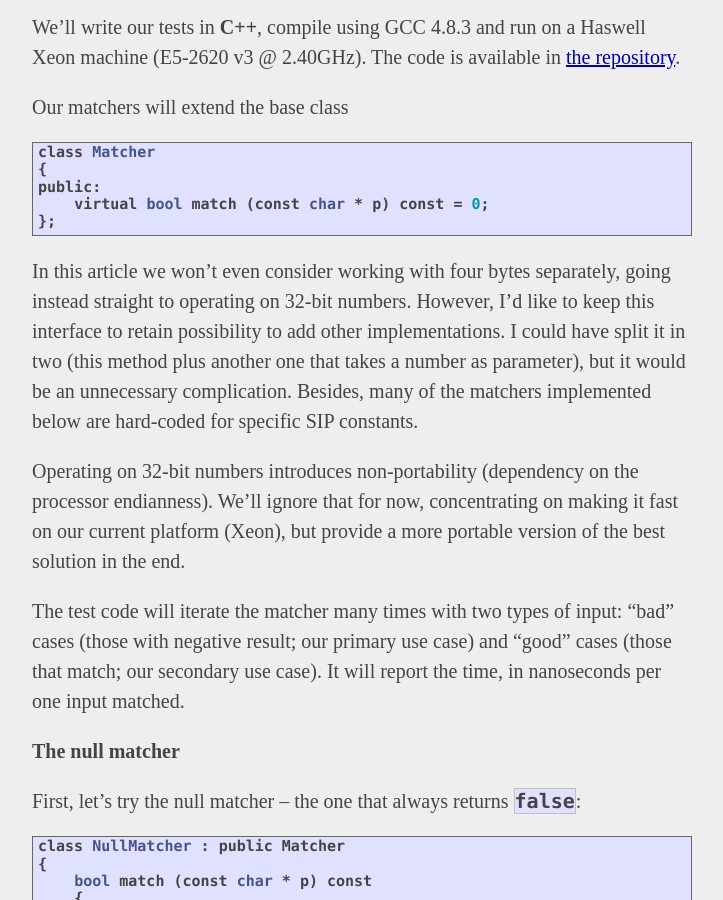
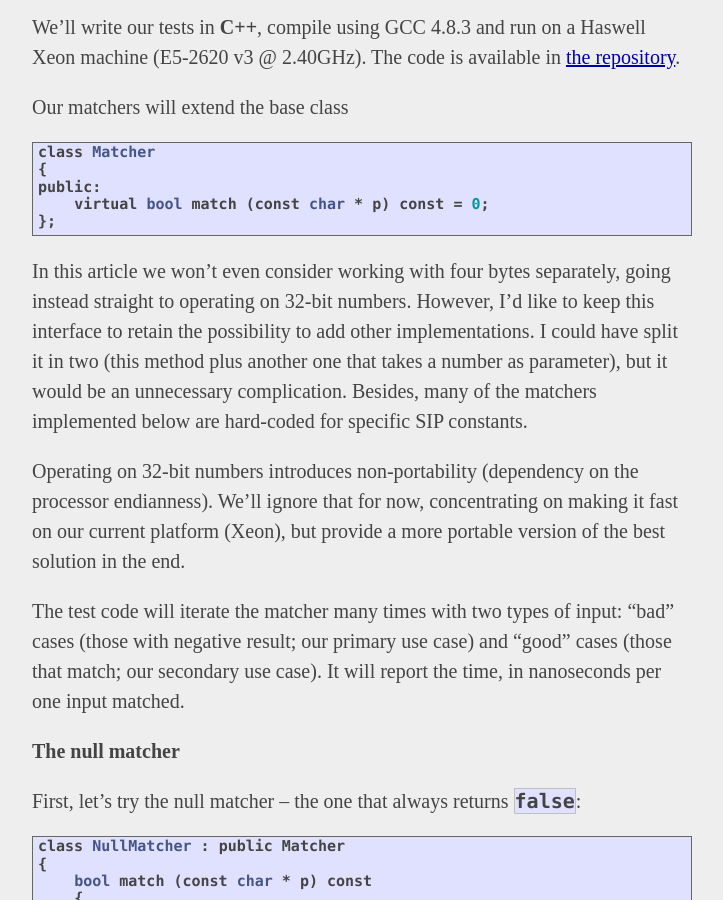
Before and after one commit to pzemtsov/pzemtsov.github.io, a Jekyll site: the page built from _posts/2016-10-16-custom-hash-function.md, in a window 1280 px wide and 900 px high, scrolled down 1138 px. Shown: the whole window, without its empty margins (278-1001 px from the left). Built offline with Jekyll 4.4.1, drawn with Linux system fonts in a browser that asks for light colours; nearby versions of some CDN libraries; some of the changed text lies outside the part shown.

Commit message:
Cosmetic

```diff
--- a/_posts/2016-10-16-custom-hash-function.md
+++ b/_posts/2016-10-16-custom-hash-function.md
@@ -41,7 +41,7 @@
 {% endhighlight %}
 
 In this article we won't even consider working with four bytes separately, going instead straight to operating on 32-bit numbers.
-However, I'd like to keep this interface to retain possibility to add other implementations. I could have split it in two (this method plus another one that
+However, I'd like to keep this interface to retain the possibility to add other implementations. I could have split it in two (this method plus another one that
 takes a number as parameter), but it would be an unnecessary complication. Besides, many of the matchers implemented below are hard-coded for specific SIP constants.
 
 Operating on 32-bit numbers introduces non-portability (dependency on the processor endianness). We'll ignore that for now, concentrating on making it
@@ -482,7 +482,7 @@
 {% endhighlight %}
 
 We'd like to make the `NBITS` value as small as possible, to make sure that the entire hash table is well cached.
-In our case, where we have 15 values, ideal would be to have `NBITS` equal to 4 (the hash table size of 16).
+In our case, where we have 15 values, the ideal would be to have `NBITS` equal to 4 (the hash table size of 16).
 Can we find a suitable `FACTOR`? Yes, we can: 239012. This leads to the following solution:
 
 {% highlight C++ %}
```
Also changed, not shown: _posts/2015-11-21-crc32-intrinsic-java-or-c-with-jni.md (+1 -1 lines).
